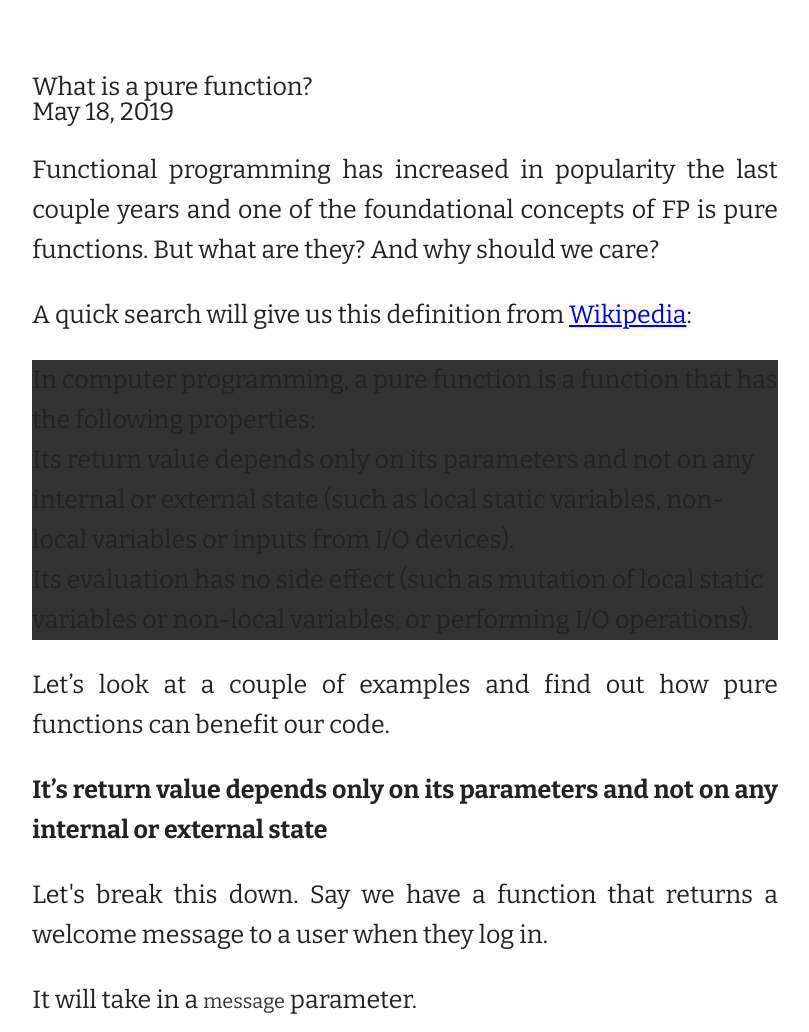
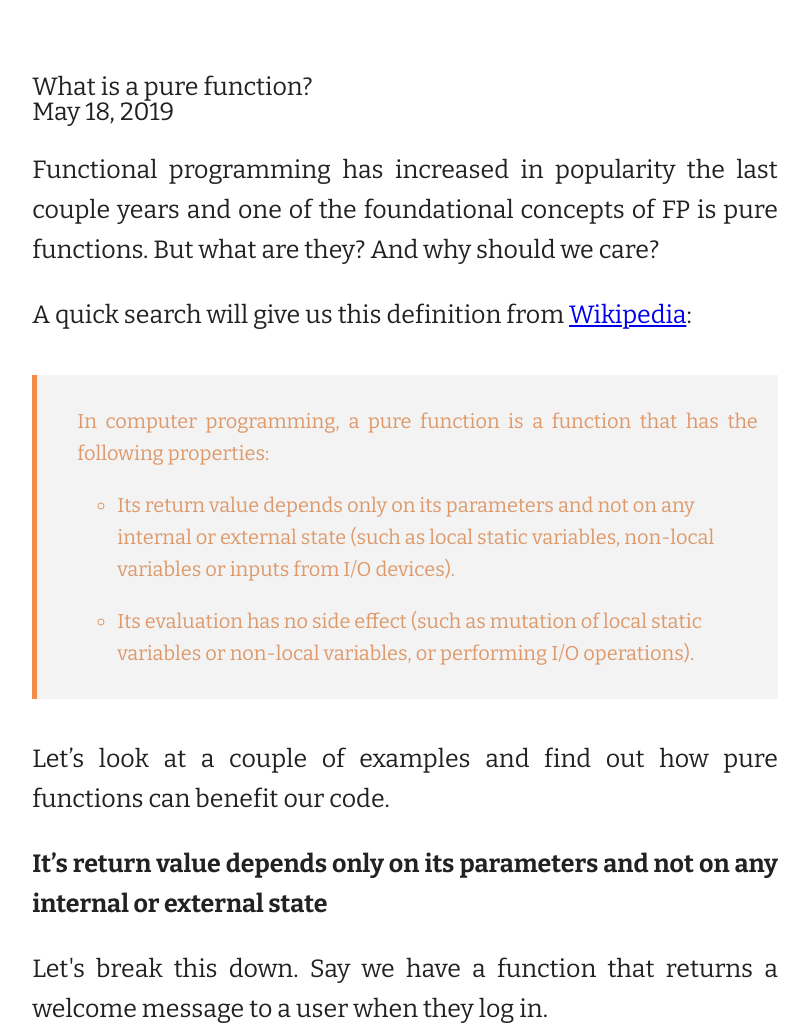
Before and after one commit to libuk/libuk, a Gatsby site: page /what-is-a-pure-function in a window 1280 px wide. Shown: the top 1032 px of the page, without its empty margins (235-1044 px from the left). Built offline with nearby package versions, Linux system fonts and the light colour scheme; Gatsby itself is replaced by a stand-in of ours; some packages are replaced by stand-ins of ours.

Commit message:
styling for blockquote

```diff
--- a/src/components/layout.css
+++ b/src/components/layout.css
@@ -519,7 +519,36 @@ body {
 }
 
 .blog-post-content blockquote {
-  background-color: #333;
+  border-left: 5px solid #f08d49;
+  padding-left: 2em;
+  padding-right: 1em;
+  background-color: #f3f3f3;
+  color: #de996a;
+  font-size: .8em;
+}
+
+.blog-post-content blockquote:first-of-type {
+  margin-top: 2em;
+  padding-top: 1.5em;
+  padding-bottom: 1em;
+}
+
+.blog-post-content blockquote:last-of-type {
+  margin-bottom: 2em;
+  padding-top: 1em;
+  padding-bottom: 1.5em;
+}
+
+.blog-post-content blockquote p {
+  margin-top: 0;
+}
+
+.blog-post-content blockquote ul {
+  padding-left: 2em;
+}
+
+.blog-post-content blockquote li {
+  list-style-type: circle;
 }
 
 .blog-post-content pre {
```
